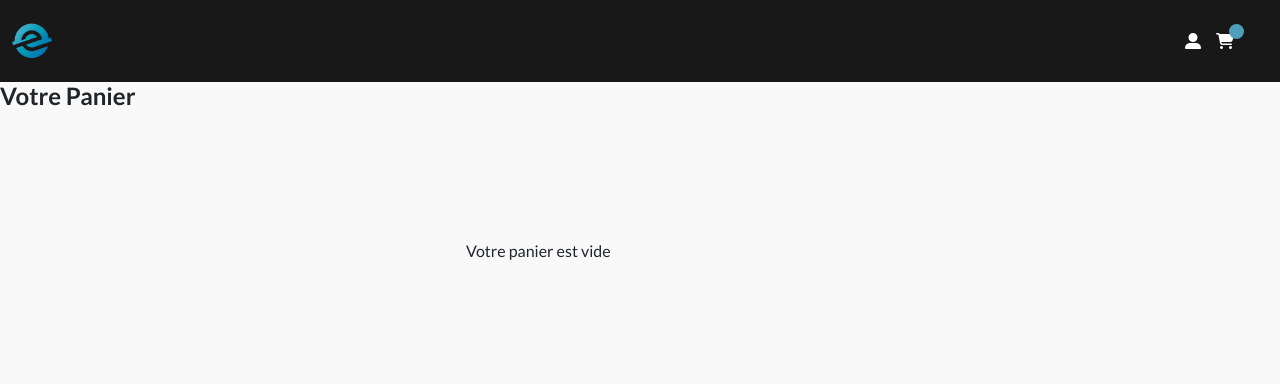
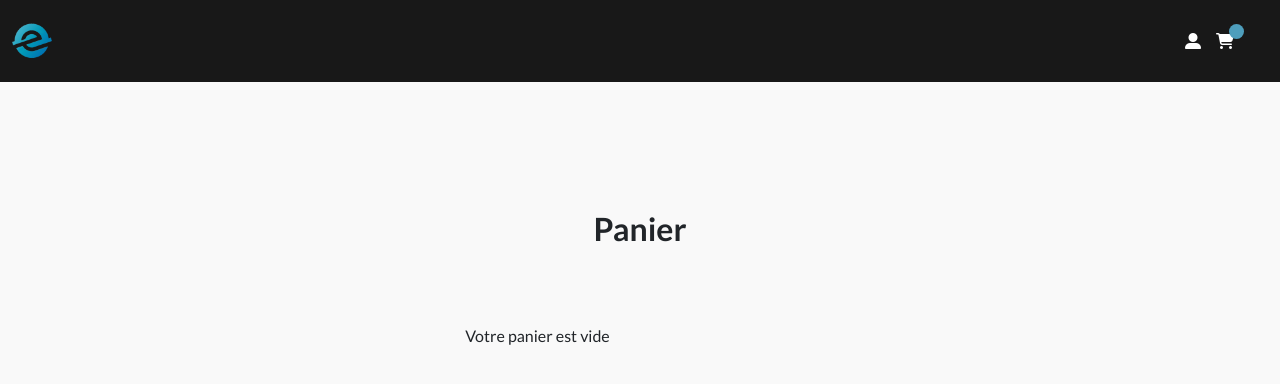
Before and after one commit to John-Fraser-dev-fr/Ecommerce-php-poo, a PHP site: page /index.php?controller=panier&task=show in a window 1280 px wide. Shown: the top 384 px of the page. Run offline with PHP 8.4, Linux system fonts and the light colour scheme; some libraries are stand-ins or nearby versions.

Commit message:
Front-end/page panier

```diff
--- a/e-commerce php poo/controllers/Panier.php
+++ b/e-commerce php poo/controllers/Panier.php
@@ -87,6 +87,8 @@ class Panier extends Controller
 
         }
     }
+
+
 
 
     public function montantTotal()
--- a/e-commerce php poo/templates/style.css
+++ b/e-commerce php poo/templates/style.css
@@ -247,19 +247,34 @@ ul {
 
 /**********/
 
+.titre_panier{
+    text-align: center;
+   margin-top: 10%;
+   margin-bottom: 5%;
+}
+
+
 #page_panier{
     display: flex;
-    margin-top: 10%;
+
+}
+
+#articles_panier{
+    padding: 1%;
 }
 
 .solid-black {
     border-top: 1px solid black;
   }
 
-
+.panier_description{
+    width: 100%;
+    padding-left: 5%;
+}
 
 .panier_produit{
     display:flex;
+    margin-bottom: 5%;
 }
 
 .paiement_panier{
@@ -293,3 +308,36 @@ ul {
     display: flex;
     justify-content: space-between;
 }
+
+.panier_modele{
+    font-size: 1.2rem;
+    font-family: "BodyFont", sans-serif;
+}
+
+.panier_prix{
+    font-size: 1rem;
+    font-family: "BodyFont", sans-serif;
+}
+
+
+.quantite_prix{
+    display: flex;
+    justify-content: space-between;
+    margin-top: 15%;
+}
+
+
+.panier_image{
+    background-color: white;
+    box-shadow: rgba(0, 0, 0, 0.1) 0px 5px 15px;
+}
+
+.btn_supp{
+    background-color: #f9f9f9;
+    border: none;
+}
+
+.bouton_supp{
+    color:rgb(78, 158, 188);
+
+}
--- a/e-commerce php poo/views/accueil.php
+++ b/e-commerce php poo/views/accueil.php
@@ -36,7 +36,7 @@
                     </div>
                     <div class="icon_box_content">
                         <p class="icon_box_title">Livraison gratuite</p>
-                        <p class="icon_box_description">À partir de 49 €</p>
+                        <p class="icon_box_description">À partir de 99 €</p>
                     </div>
                 </div>
             </div>
--- a/e-commerce php poo/views/panier.php
+++ b/e-commerce php poo/views/panier.php
@@ -1,4 +1,6 @@
-<h4><b>Votre Panier</b></h4>
+<div class="titre_panier">
+  <h3><b>Panier</b></h3>
+</div>
 <div id="page_panier" class="container">
 
   <div id="articles_panier" class="container col-4">
@@ -16,19 +18,31 @@
 
 
         <div class="panier_produit">
-          <div class="">
-            <img src="assets/image_produits/<?= $_SESSION['panier']['modele'][$i] ?>.jpg" class="img-fluid" style="width:auto; height: 100px;">
+          <div class="panier_image">
+            <img src="assets/image_produits/<?= $_SESSION['panier']['modele'][$i] ?>.jpg" class="img-fluid" style="width:200px; height:auto;">
           </div>
           <div class="panier_description">
-            <p style="margin-bottom: 0"><b><?= htmlspecialchars($_SESSION['panier']['modele'][$i])?></b></p>
-            <p style="margin-bottom: 0"><?= number_format($_SESSION['panier']['prix'][$i], 2, ',','')?> € </p>
-            <p style="font-size: 12px">Quantité : <?= htmlspecialchars($_SESSION['panier']['qte_produit'][$i])?> </p>
+            <div style="display:flex; justify-content: space-between">
+              <div>
+                <p class="panier_modele" style="margin-bottom: 0"><?= htmlspecialchars($_SESSION['panier']['modele'][$i])?></p>
+                <p class="panier_prix" style="margin-bottom: 0"><?= number_format($_SESSION['panier']['prix'][$i], 2, ',','')?> € </p>
+              </div>
+              <div>
+                <button type="submit" class="btn_supp" name="supp_art" ><i class="bouton_supp fas fa-trash-alt"></i></button>
+              </div>
+            </div>
+            <div class="quantite_prix">
+              <div>
+                <p style="font-size: 12px">Quantité : <?= htmlspecialchars($_SESSION['panier']['qte_produit'][$i])?> </p>
+              </div>
 
-            <?php
-            $total = $_SESSION['panier']['qte_produit'][$i] * $_SESSION['panier']['prix'][$i];
-            $montantTotal += $total;?>
-
-            <p style="font-size: 12px">Total : <?= number_format($total, 2, ',','')?> € </p>
+              <?php
+              $total = $_SESSION['panier']['qte_produit'][$i] * $_SESSION['panier']['prix'][$i];
+              $montantTotal += $total;?>
+              <div>
+                <p style="font-size: 12px">Total : <?= number_format($total, 2, ',','')?> € </p>
+              </div>
+            </div>
           </div>
           <div class="panier_total">
 
@@ -61,7 +75,12 @@
         <p style="font-size: 12px; color:grey">Livraison</p>
       </div>
       <div>
+        <?php if($montantTotal > 99){?>
         <p style="font-size: 12px">Gratuit</p>
+        <?php } else if ($montantTotal < 99) {?>
+        <p style="font-size: 12px">12,99 €</p>
+        <?php }?>
+
       </div>
     </div>
     <div class="solid-black">
@@ -72,7 +91,11 @@
         <p><b>Total de la commande :  </b></p>
       </div>
       <div>
+        <?php if($montantTotal > 99){?>
           <p><b><?= number_format($montantTotal, 2, ',', ' ')?> €</b></p>
+        <?php }else if($montantTotal < 99) {?>
+          <p><b><?= number_format($montantTotal + 12.99, 2, ',', ' ')?> €</b></p>
+        <?php } ?>
       </div>
     </div>
     <form method="POST" action="index.php?controller=panier&task=validate">
```
